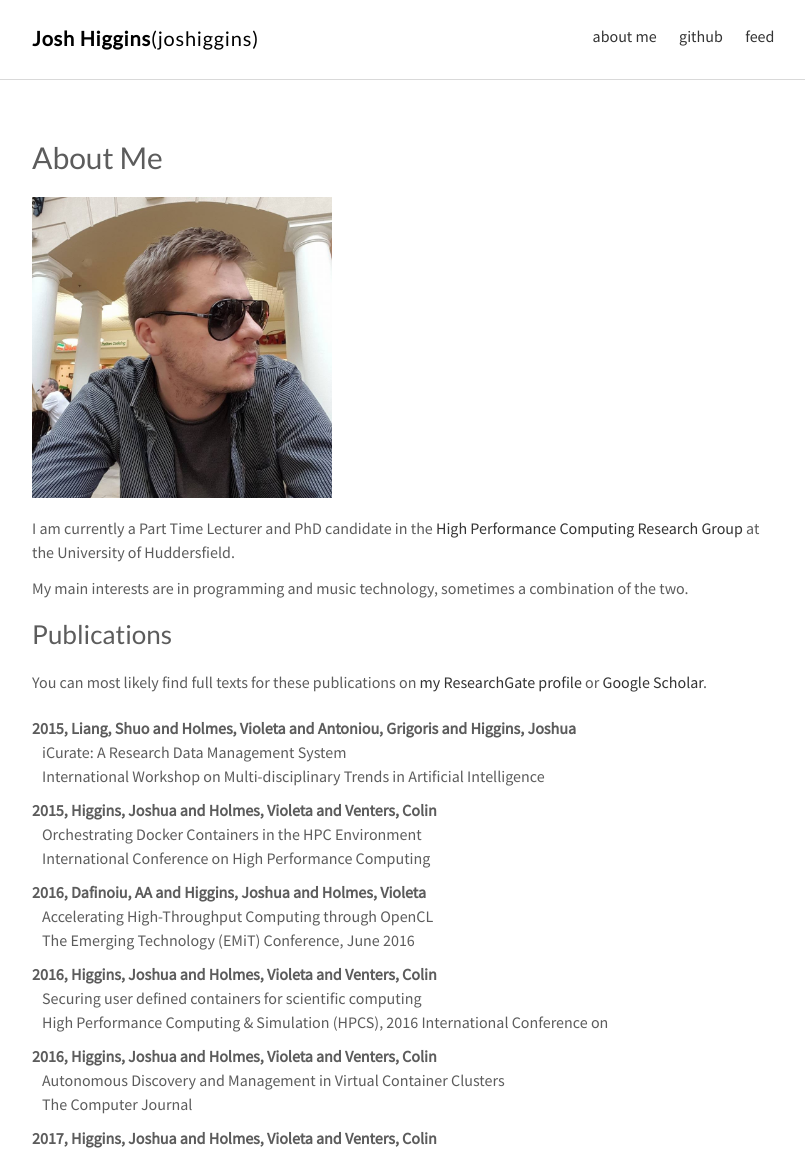
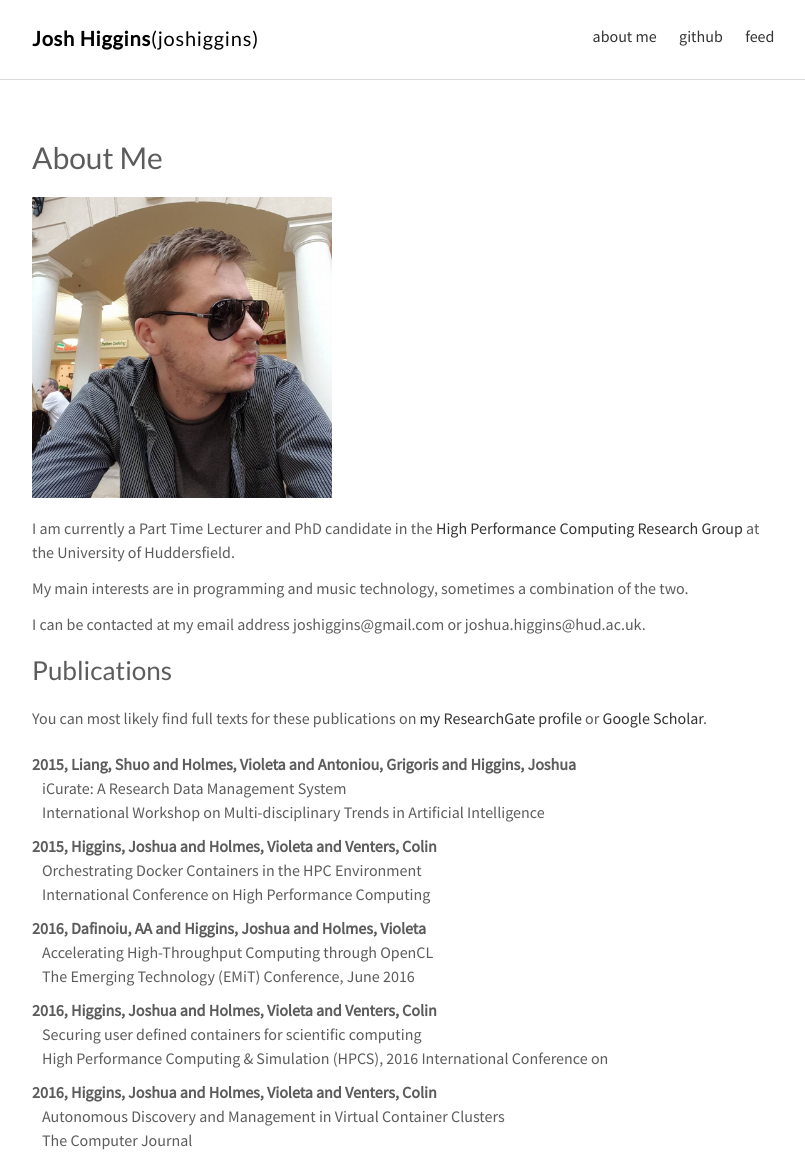
Before and after one commit to joshiggins/joshiggins.github.io, a Jekyll site: the page built from about.md, in a window 1280 px wide. Shown: the top 1154 px of the page, without its empty margins (232-1037 px from the left). Built offline with Jekyll 4.4.1, drawn with Linux system fonts in a browser that asks for light colours; grey boxes are pictures that could not be loaded.

Commit message:
add email info

```diff
--- a/about.md
+++ b/about.md
@@ -9,6 +9,8 @@ permalink: /about/
 I am currently a Part Time Lecturer and PhD candidate in the [High Performance Computing Research Group](http://hpc.hud.ac.uk/) at the University of Huddersfield.
 
 My main interests are in programming and music technology, sometimes a combination of the two.
+
+I can be contacted at my email address joshiggins@gmail.com or joshua.higgins@hud.ac.uk.
 
 ## Publications
 
```
